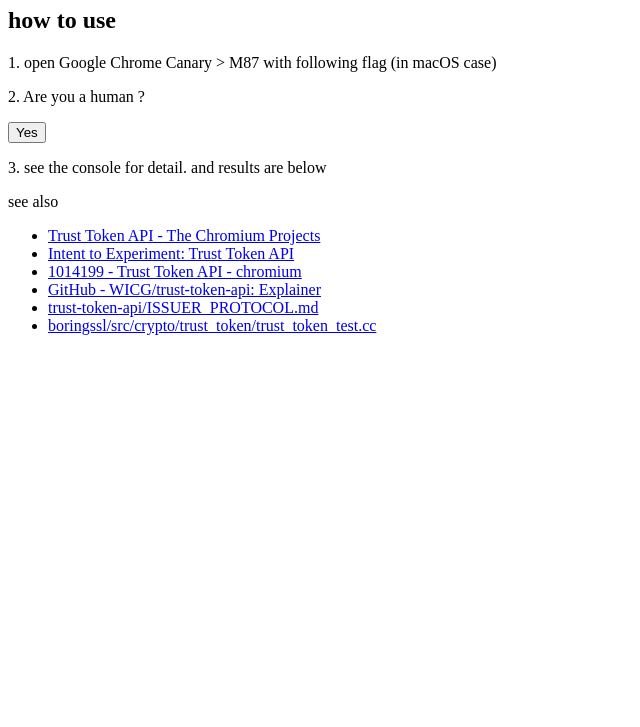
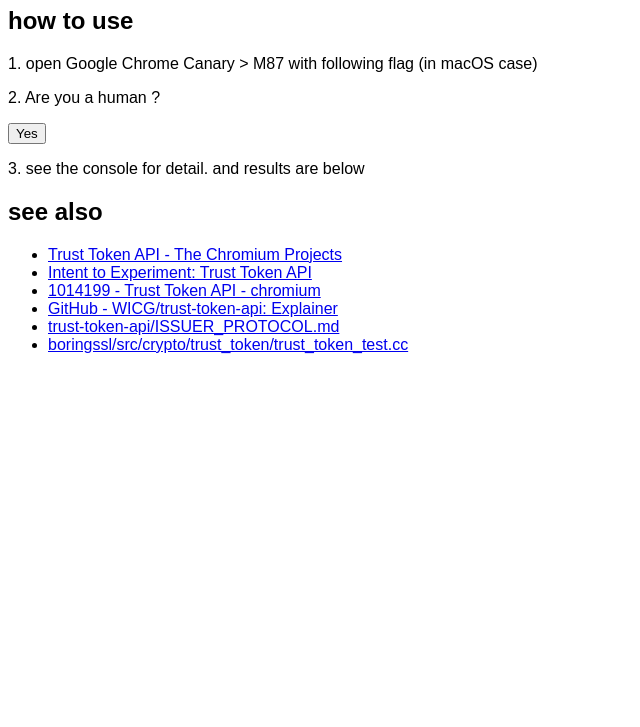
Before and after one commit to JackJey/trust-token-demo, a website: page index.html in a window 1280 px wide. Shown: the part 73-800 px from the top of the page, without its empty margins (0-640 px from the left). Drawn offline with Linux system fonts and the light colour scheme; no server answers; a script that the page names is missing.

Commit message:
update ui

```diff
--- a/index.html
+++ b/index.html
@@ -10,8 +10,13 @@
 <title>Trust Token Issuer DEMO</title>
 
 <style>
+  body {
+    font-family: sans-serif;
+  }
   pre {
     background-color: #ccc;
+    white-space: pre-wrap;
+    word-wrap: break-word;
   }
 </style>
 
@@ -29,7 +34,7 @@
 <p>3. see the console for detail. and results are below</p>
 <pre id="result"></pre>
 
-<p>see also</p>
+<h2>see also</h2>
 <ul>
   <li>
     <a href="http://www.chromium.org/updates/trust-token"
```
